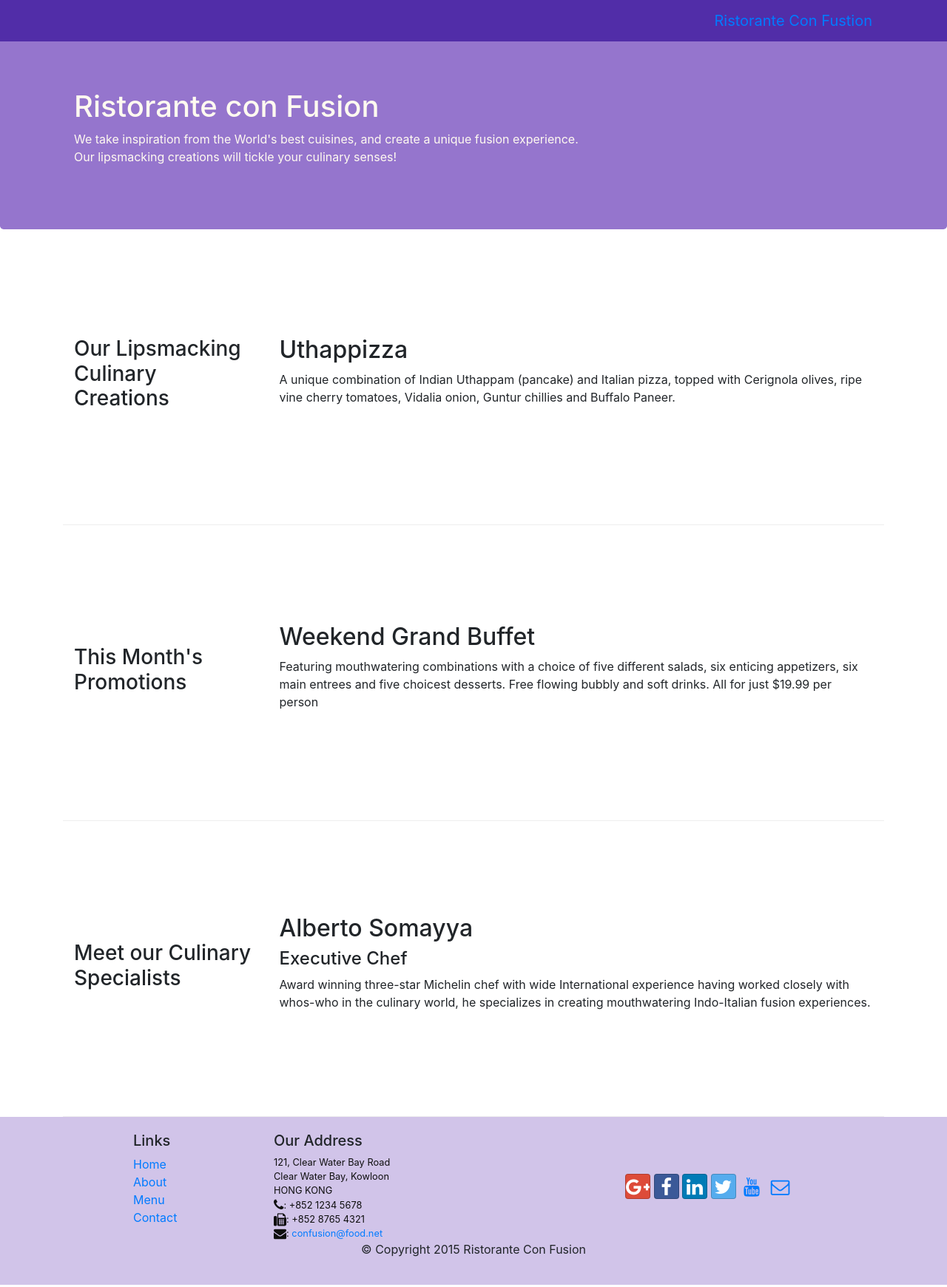
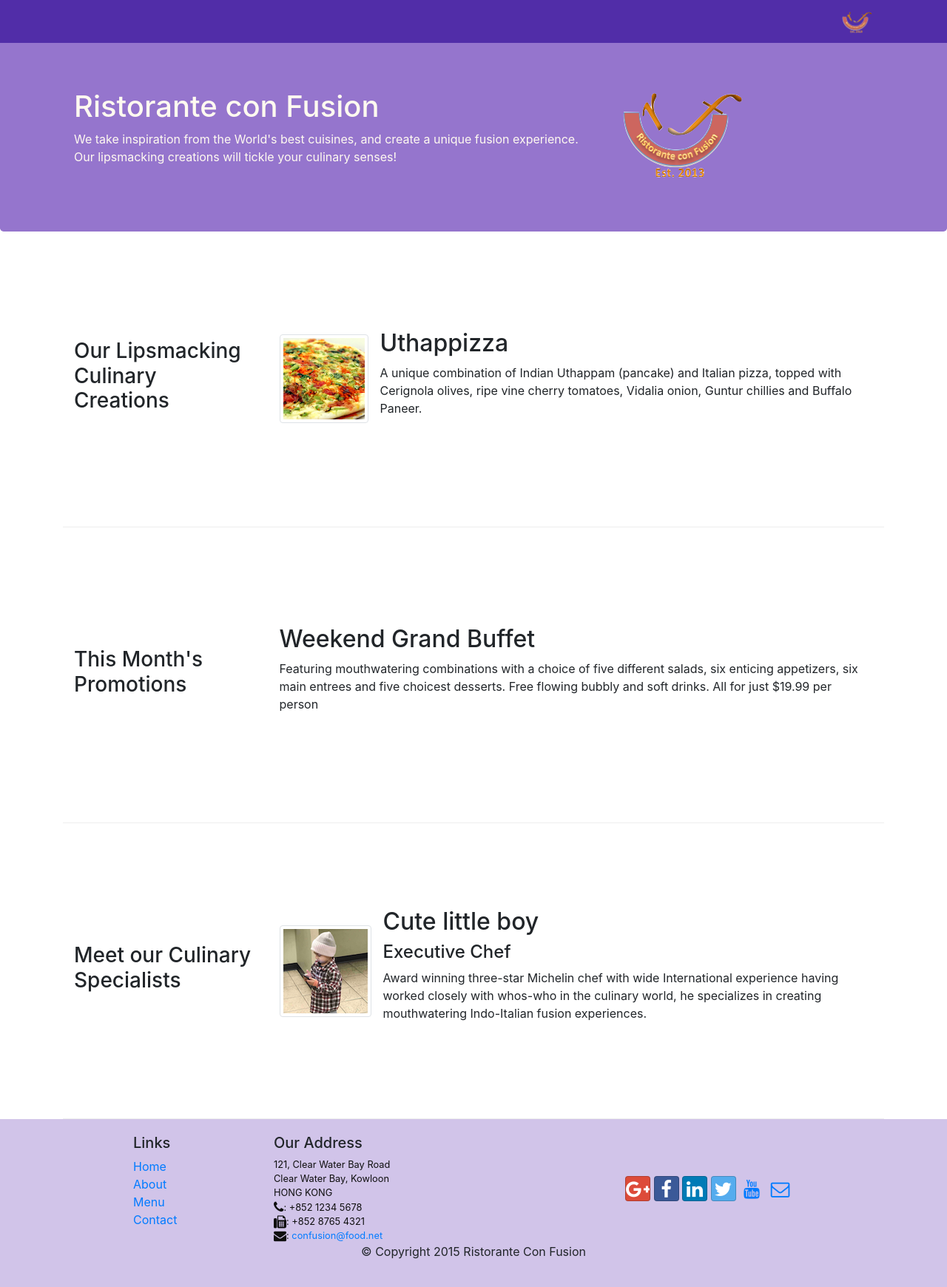
Before and after one commit to HongquanYu/Bootstrap, a website: page index.html in a window 1280 px wide. Shown: the whole page at 74% size. Drawn offline with nearby package versions, Linux system fonts and the light colour scheme.

Commit message:
images and video

```diff
--- a/index.html
+++ b/index.html
@@ -24,7 +24,7 @@
             <button class="navbar-toggler" type="button" data-toggle="collapse" data-target="#Navbar">
                 <span class="navbar-toggler-icon"></span>
             </button>
-            <a class="navbar-brand" href="#">Ristorante Con Fustion</a>
+            <a class="navbar-brand" href="#"><img src="img/logo.png" height="30" width="41"></a>
             <div class="collapse navbar-collapse" id="Navbar">
                 <ul class="navbar-nav">
                     <li class="nav-item active"><a class="nav-link" href="#"><span class="fa fa-home fa-lg"></span> Home</a></li>
@@ -43,7 +43,8 @@
                     <h1>Ristorante con Fusion</h1>
                     <p>We take inspiration from the World's best cuisines, and create a unique fusion experience. Our lipsmacking creations will tickle your culinary senses!</p>
                 </div>
-                <div class="col col-sm">
+                <div class="col col-sm align-self-center">
+                    <img src="img/logo.png" class="img-fluid">
                 </div>
             </div>
         </div>
@@ -55,8 +56,14 @@
                 <h3>Our Lipsmacking Culinary Creations</h3>
             </div>
             <div class="col-sm col-md flex-first">
-                <h2>Uthappizza</h2>
-                <p>A unique combination of Indian Uthappam (pancake) and Italian pizza, topped with Cerignola olives, ripe vine cherry tomatoes, Vidalia onion, Guntur chillies and Buffalo Paneer.</p>
+                <div class="media">
+                    <img class="d-flex mr-3 img-thumbnail align-self-center"
+                        src="img/uthappizza.png" alt="uthappizza">
+                    <div class="media-body">
+                        <h2 class="mt-0">Uthappizza</h2>
+                        <p class="hidden-xs-down">A unique combination of Indian Uthappam (pancake) and Italian pizza, topped with Cerignola olives, ripe vine cherry tomatoes, Vidalia onion, Guntur chillies and Buffalo Paneer.</p>
+                    </div>
+                </div>
             </div>
         </div>
 
@@ -76,9 +83,15 @@
                 <h3>Meet our Culinary Specialists</h3>
             </div>
             <div class="col-sm col-md flex-first">
-                <h2>Alberto Somayya</h2>
-                <h4>Executive Chef</h4>
-                <p>Award winning three-star Michelin chef with wide International experience having worked closely with whos-who in the culinary world, he specializes in creating mouthwatering Indo-Italian fusion experiences. </p>
+                <div class="media">
+                    <img class="d-flex mr-3 img-thumbnail align-self-center"
+                        src="img/CuteBoy.jpg" alt="Boy plays phone">
+                    <div>
+                        <h2>Cute little boy</h2>
+                        <h4>Executive Chef</h4>
+                        <p>Award winning three-star Michelin chef with wide International experience having worked closely with whos-who in the culinary world, he specializes in creating mouthwatering Indo-Italian fusion experiences. </p>
+                    </div>
+                </div>
             </div>
         </div>
     </div>
```
Also changed, not shown: aboutus.html (+4 -2 lines), contactus.html (+3 -2 lines), img/CuteBoy.jpg (added), img/alberto.png (added), img/buffet.png (added), img/logo.png (added), img/uthappizza.png (added), 1 other file.
